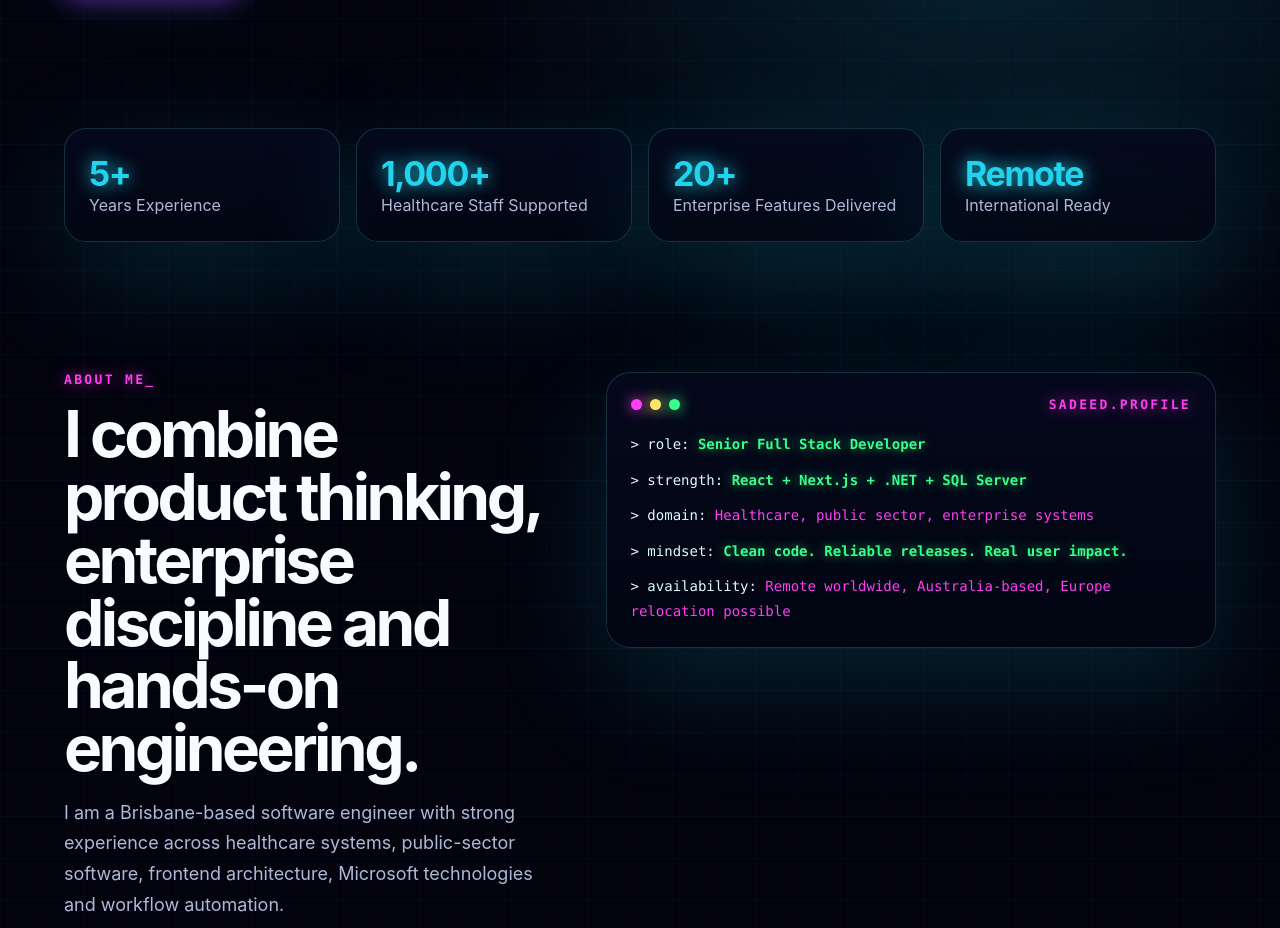
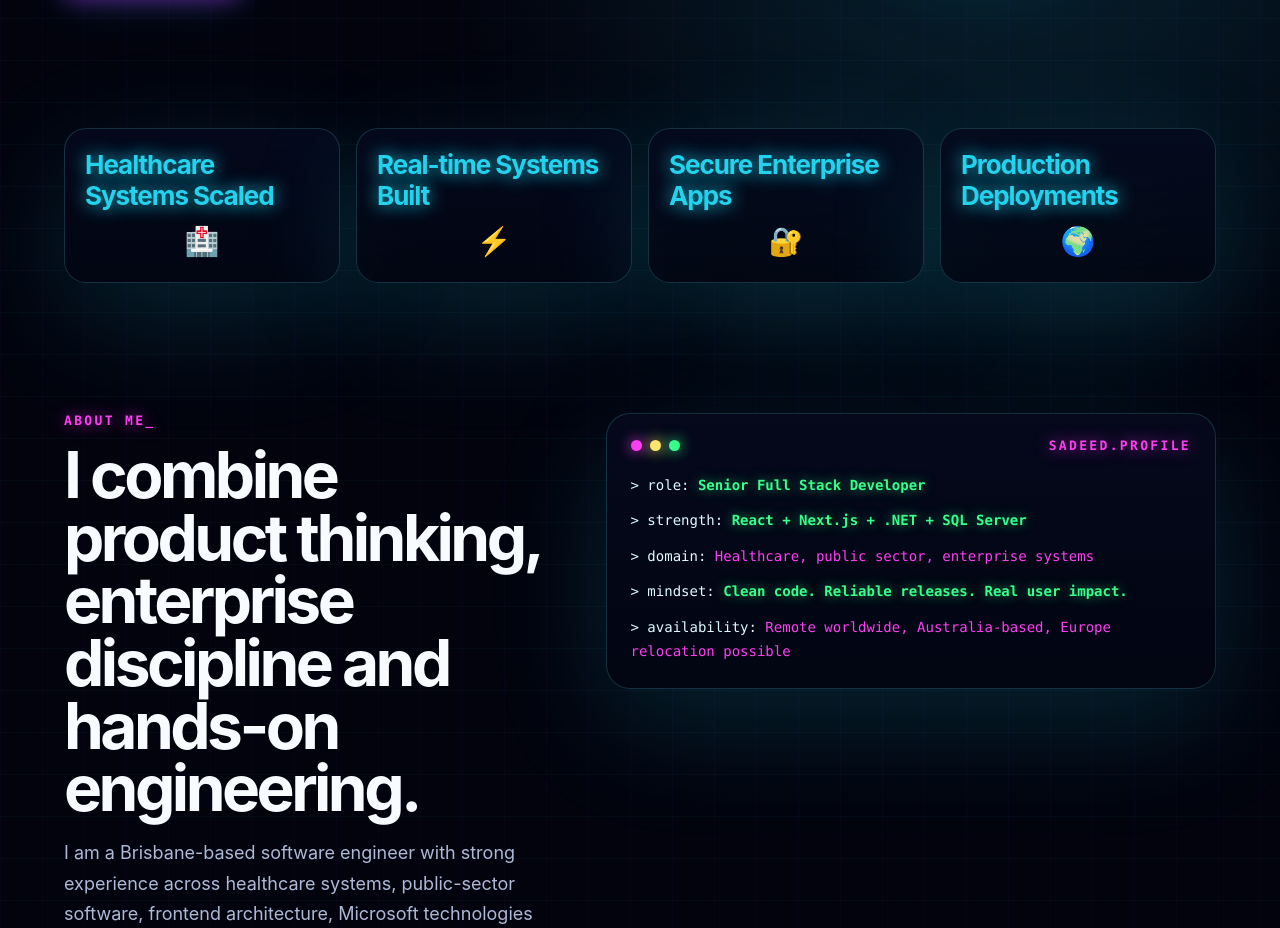
Before and after one commit to sadeedch/portfolio, a Next.js app: page / in a window 1280 px wide. Shown: the part 864-1792 px from the top of the page. Built offline with nearby package versions, Linux system fonts and the light colour scheme.

Commit message:
changed home card details

```diff
--- a/app/page.js
+++ b/app/page.js
@@ -18,6 +18,13 @@ const stats = [
   { value: '1,000+', label: 'Healthcare Staff Supported', icon: '◎' },
   { value: '20+', label: 'Enterprise Features Delivered', icon: '↗' },
   { value: 'Remote', label: 'International Ready', icon: '◌' }
+];
+
+const details_sadeed = [
+  { value: 'Healthcare Systems Scaled', label: '🏥' },
+  { value: 'Real-time Systems Built', label: '⚡'},
+  { value: 'Secure Enterprise Apps', label: '🔐'},
+  { value: 'Production Deployments', label: '🌍'}
 ];
 
 const work = [
@@ -121,7 +128,7 @@ function Robot() {
           <div className="arm rightArm" />
         </div>
       </div>
-      <div className="desk"><div className="laptop"><span>SA</span></div></div>
+      <div className="desk"><div className="laptop"><span>SA </span></div></div>
     </div>
   );
 }
@@ -218,7 +225,7 @@ export default function Page() {
         .statPill span { color: var(--muted); font-size: 13px; }
         .panel, .timelineCard, .projectCard, .contactCard, .proofCard { border: 1px solid var(--line); background: linear-gradient(180deg, rgba(5,10,30,0.86), rgba(3,7,20,0.72)); backdrop-filter: blur(22px); box-shadow: var(--shadow); }
         .proofGrid { display: grid; grid-template-columns: repeat(4, minmax(0, 1fr)); gap: 16px; }
-        .proofCard { padding: 24px; border-radius: 22px; position: relative; overflow: hidden; transition: 240ms ease; }
+        .proofCard { padding: 20px; border-radius: 22px; position: relative; overflow: hidden; transition: 240ms ease; }
         .proofCard:hover { transform: translateY(-7px); border-color: rgba(255,61,242,0.48); box-shadow: 0 0 34px rgba(255,61,242,0.18); }
         .proofCard strong { display: block; font-size: 34px; letter-spacing: -0.04em; color: var(--cyan); text-shadow: 0 0 18px var(--cyan); }
         .proofCard span { color: var(--muted); line-height: 1.45; }
@@ -294,10 +301,16 @@ export default function Page() {
           </div>
           <div className="heroActions"><a className="button primary" href="#projects">View my work →</a><a className="button ghost" href="mailto:sadeedahmadch@gmail.com">Let&apos;s connect ✈</a></div>
         </div>
-        <div className="reveal delayOne"><Robot /><div className="statsRail">{stats.map((item) => (<div className="statPill" key={item.label}><div className="statIcon">{item.icon}</div><div><strong>{item.value}</strong><span>{item.label}</span></div></div>))}</div></div>
+        <div className="reveal delayOne"><Robot /><div className="statsRail">{stats.map((item) => (<div className="statPill" key={item.label}><div className="statIcon">{item.icon}</div><div><strong>{item.value}</strong><span >{item.label}</span></div></div>))}</div></div>
       </section>
 
-       <section className="proofGrid sectionPadSmall" aria-label="Career highlights">{stats.map((item) => (<div className="proofCard" key={item.label}><strong>{item.value}</strong><span>{item.label}</span></div>))}</section>
+       <section className="proofGrid sectionPadSmall" aria-label="Career highlights">{details_sadeed.map((item) => (<div className="proofCard" key={item.label}><strong style={{ fontSize: '26px' }}>{item.value}</strong><span   style={{
+    fontSize: '28px',
+    paddingTop: '10px',
+    textAlign: 'center',
+    display: 'block',
+    width: '100%'
+  }}>{item.label}</span></div>))}</section>
 
       <section id="about" className="sectionPad split">
         <div className="sectionIntro reveal"><p className="eyebrow">About Me_</p><h2>I combine product thinking, enterprise discipline and hands-on engineering.</h2><p>I am a Brisbane-based software engineer with strong experience across healthcare systems, public-sector software, frontend architecture, Microsoft technologies and workflow automation.</p></div>
--- a/package.json
+++ b/package.json
@@ -11,7 +11,8 @@
   "dependencies": {
     "next": "14.2.5",
     "react": "18.3.1",
-    "react-dom": "18.3.1"
+    "react-dom": "18.3.1",
+    "react-icons": "^5.6.0"
   },
   "devDependencies": {
     "eslint": "^8",
```
Also changed, not shown: 1 other file (tests, documents, lock files or other folders).
